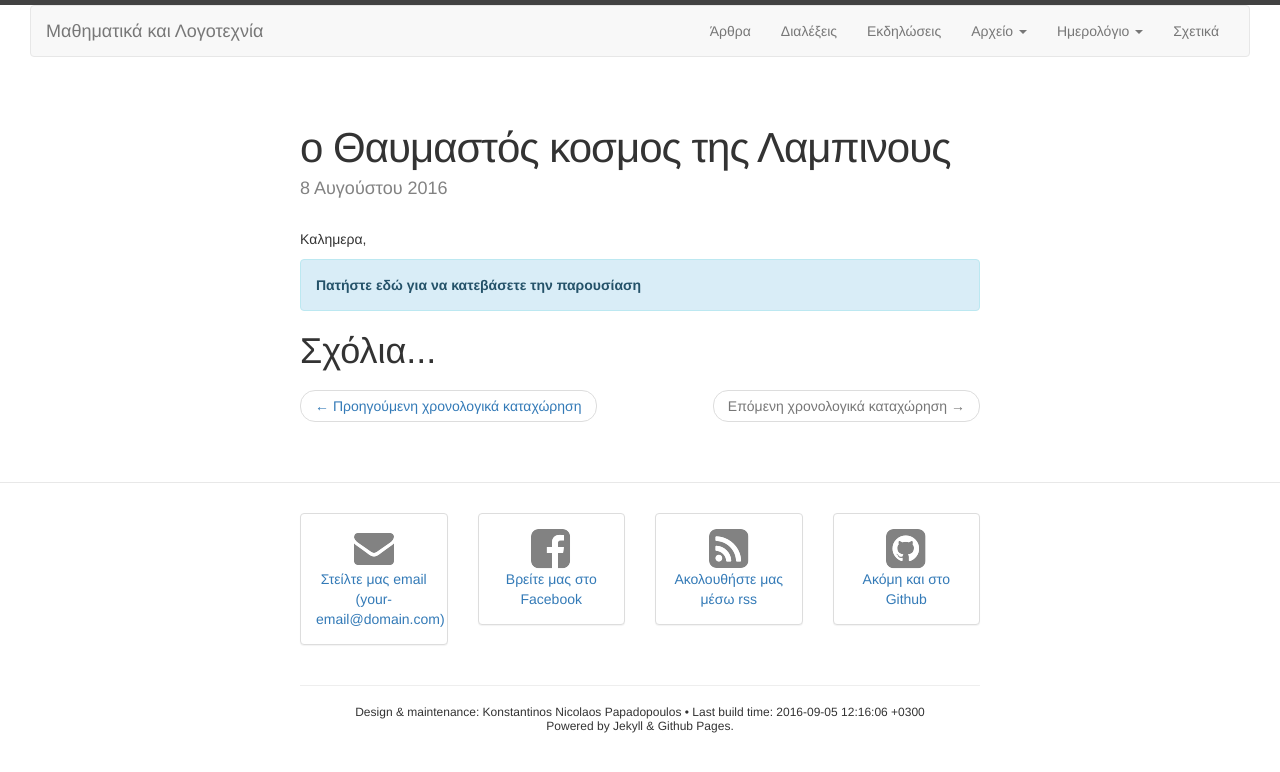
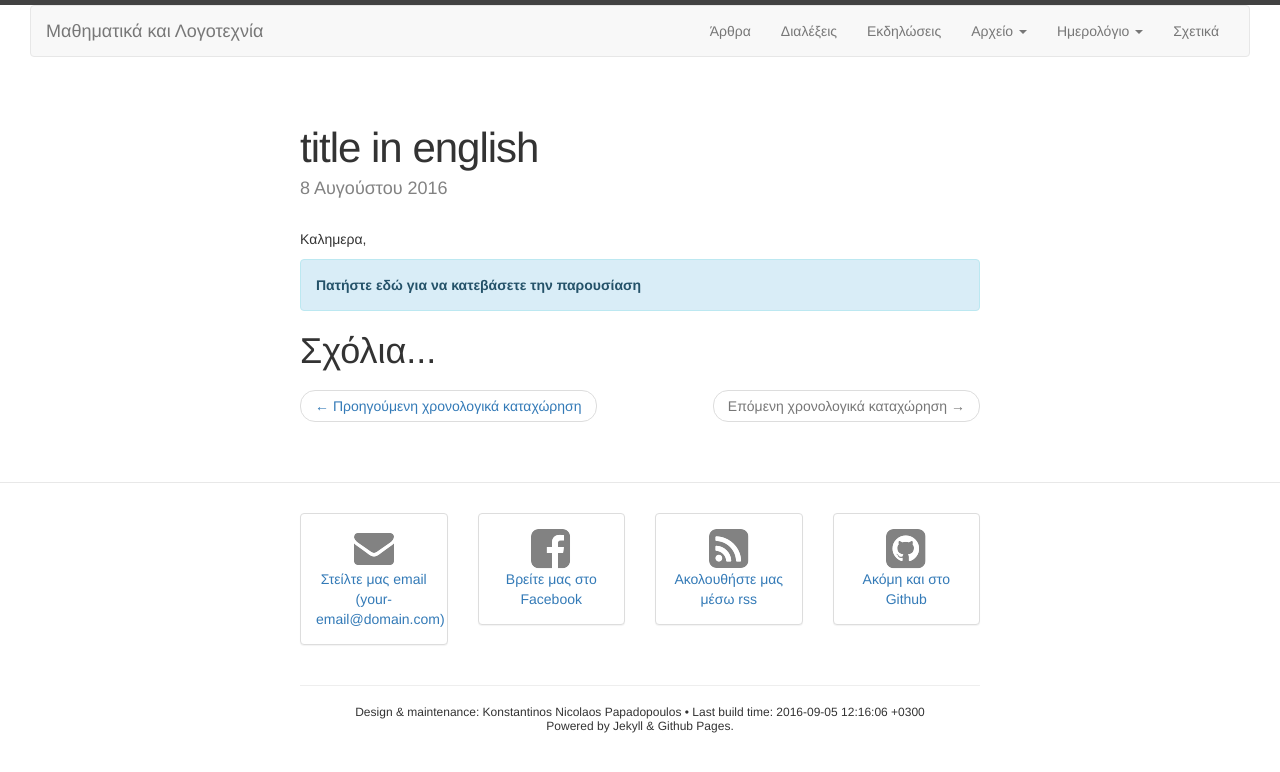
Before and after one commit to mathematicsliterature/mathematicsliterature.github.io, a Jekyll site: the page built from pages/lectures/_posts/2015-08-08-test.md, in a window 1280 px wide. Shown: the top 772 px of the page. Built offline with Jekyll 4.4.1, drawn with Linux system fonts in a browser that asks for light colours; comment, search, counter and statistics services are not loaded.

Commit message:
Update 2015-08-08-test.md

```diff
--- a/pages/lectures/_posts/2015-08-08-test.md
+++ b/pages/lectures/_posts/2015-08-08-test.md
@@ -1,6 +1,6 @@
 ---
 layout: post
-title: ο Θαυμαστός κοσμος της Λαμπινους
+title: title in english
 date: 2016-08-08
 ---
 
```
